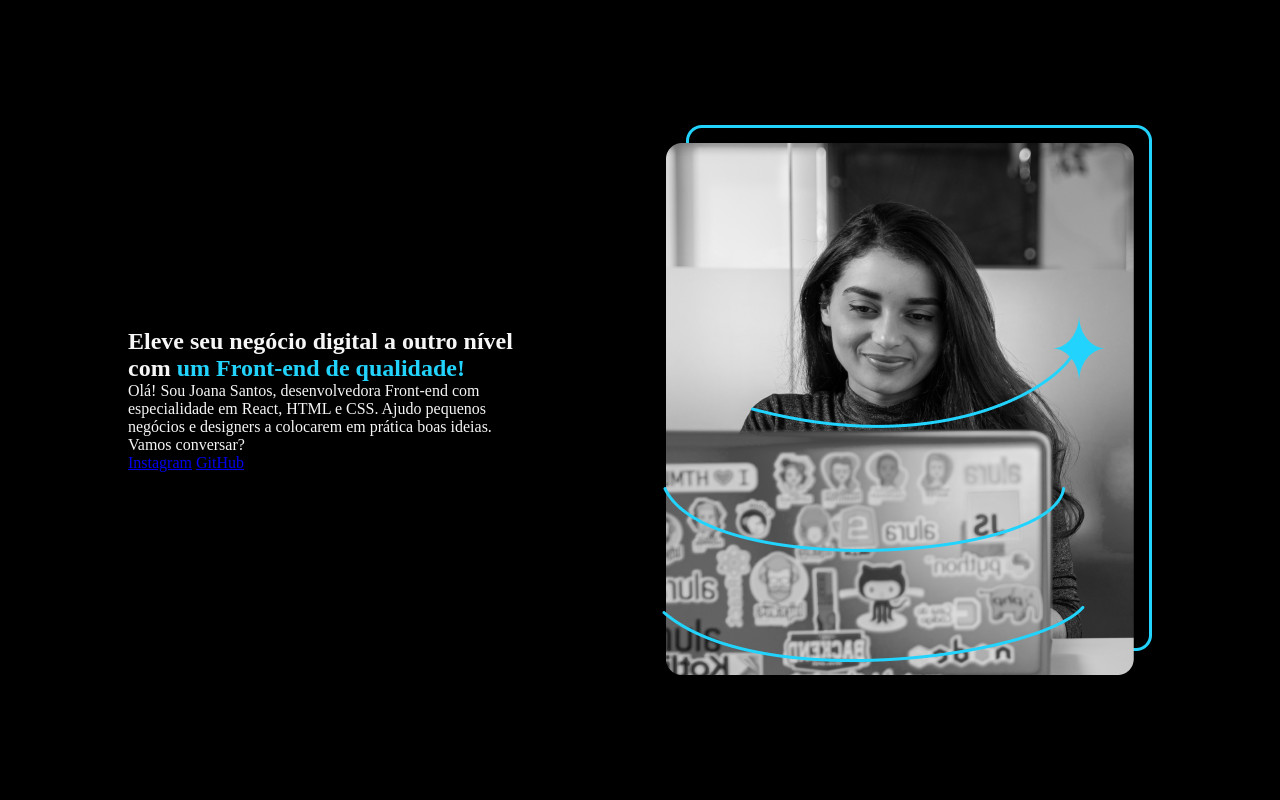
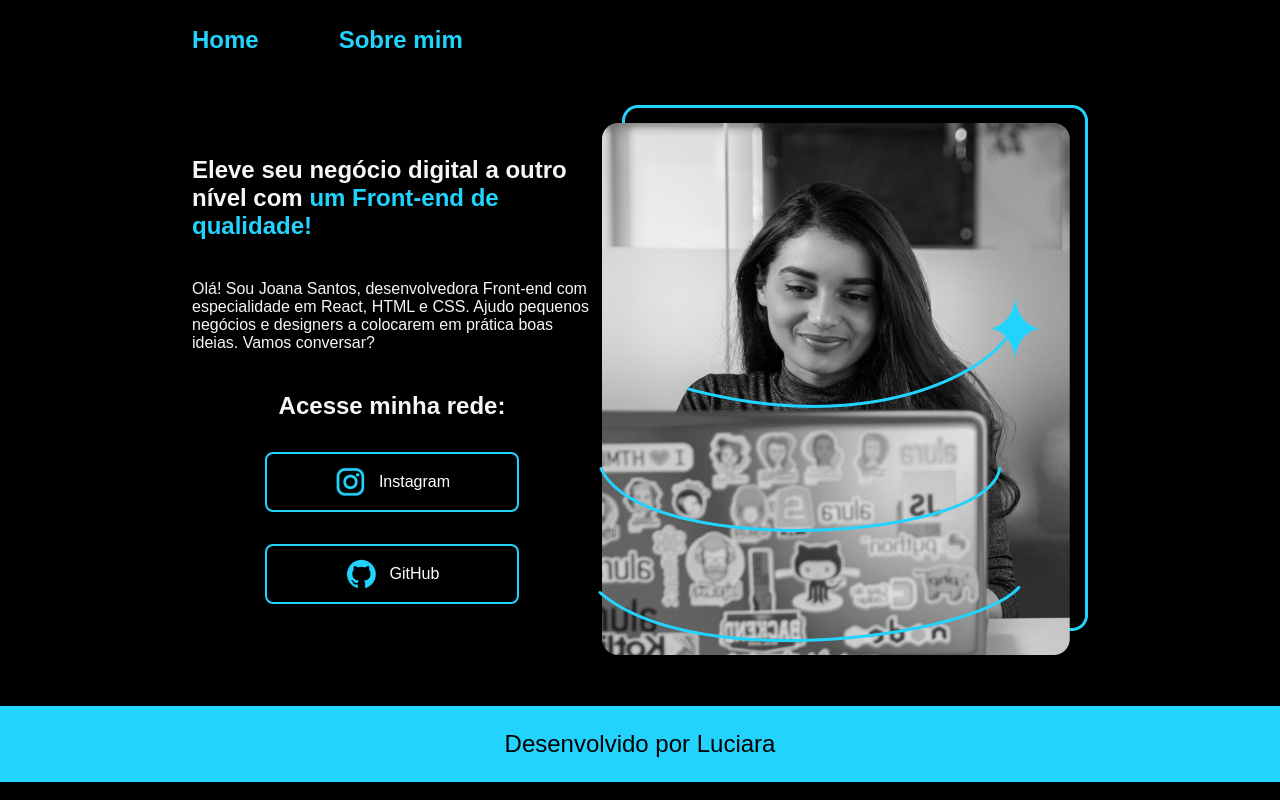
Before and after one commit to LuciaraPereira/git-aula-alura, a plain HTML site: page index.html in a window 1280 px wide. Drawn offline with Linux system fonts and the light colour scheme.

Commit message:
atualizações das aulas

```diff
--- a/index.html
+++ b/index.html
@@ -7,22 +7,35 @@
     <link rel="stylesheet" href="styles.css">
 </head>
 <body>
-    <header></header>
+    <header class="cabecalho">
+        <nav class="cabecalho__menu">
+            <a class="menu__links">Home</a>
+            <a class="menu__links">Sobre mim</a>
+        </nav>
+    </header>
     <main>
         <section class="conteudo">
             <h1>Eleve seu negócio digital a outro nível com <strong>um Front-end de qualidade!</strong></h1>
             <p>Olá! Sou Joana Santos, desenvolvedora Front-end com especialidade em React, HTML e CSS. Ajudo pequenos negócios e designers a colocarem em prática boas ideias. Vamos conversar?</p>
-            <a href="#">Instagram</a>
-            <a href="#">GitHub</a>
+            <div class="botoes">
+                <h2>Acesse minha rede:</h2>
+                <a class="redes" href="#">
+                    <img src="assets/instagram (2).png" alt="logo instagram">
+                    Instagram
+
+                </a>
+                <a class="redes"  href="#">
+                    <img src="assets/github.png" alt="logo github">
+                    GitHub</a>
+            </div>
         </section>
 
-        <img src="Imagem.png" alt="Foto da desenvolvedora programando">
+        <img src="assets/Imagem.png" alt="Foto da desenvolvedora programando">
+    </main>
 
-
-
-
-    </main>
-    <footer></footer>
+    <footer>
+        <p>Desenvolvido por Luciara</p>
+    </footer>
 
 </body>
 </html>
--- a/styles.css
+++ b/styles.css
@@ -5,6 +5,21 @@
 body{
     background-color: black;
     color: #f6f6f6;
+    font-family: Arial, Helvetica, sans-serif;
+}
+
+.cabecalho{
+    padding: 2% 0% 0% 15% ;
+}
+
+.cabecalho__menu{
+    display: flex;
+    gap: 80px;
+}
+ .menu__links {
+    font-size: 24px;
+    font-weight: 600;
+    color: #22d4fd;
 }
 
 strong{
@@ -12,13 +27,56 @@ strong{
 }
 
 main{
-    height: 100vh;
+    /* height: 100vh; */
     display: flex;
+    box-sizing: border-box;
     justify-content: space-between;
     align-items: center;
-    margin: 0% 10%;
+   padding: 4% 15%;
+}
+
+section{
+    display: flex;
+    width: 615px;
+    flex-direction: column;
+    gap: 40px;
 }
 
 .conteudo{
     width: 400px;
 }
+
+.botoes{
+    display: flex;
+    flex-direction: column;
+    justify-content: space-between;
+    align-items: center;
+    gap: 32px;
+}
+
+.redes{
+    display: flex;
+    justify-content: center;
+    align-items: center;
+    gap: 12px;
+    border: #22d4fd solid 2px;
+    text-decoration: none;
+    color: #fff;
+    padding: 12px 0px;
+    width: 250px;
+    border-radius: 8px;
+    text-align: center;
+}
+
+.redes:hover{
+    background-color: #272727;
+}
+
+footer{
+    background-color:  #22d4fd;
+    color: #000;
+    padding: 24px;
+    text-align: center;
+    font-size: 24px;
+    font-weight: 400;
+}
```
Also changed, not shown: assets/Imagem.png (renamed from Imagem.png), assets/github.png (added), assets/instagram (2).png (added).
